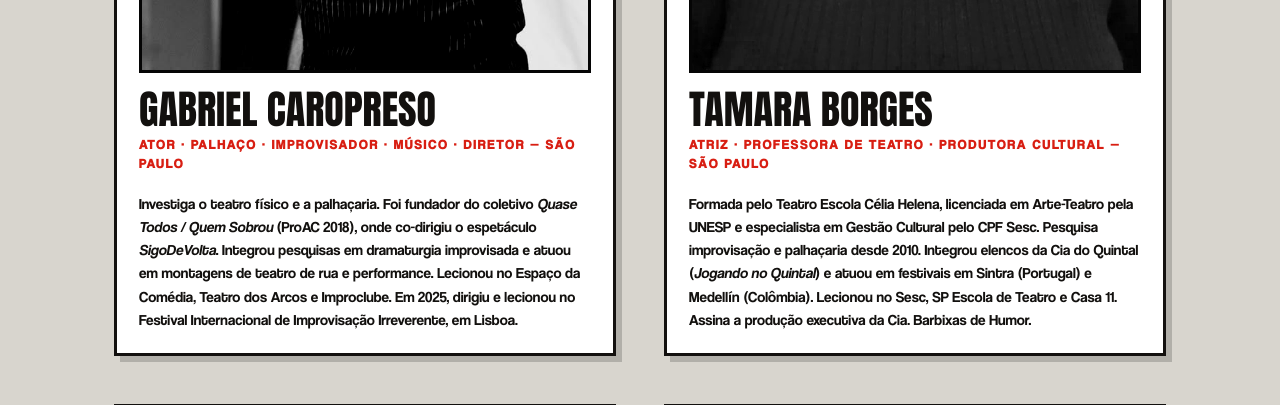
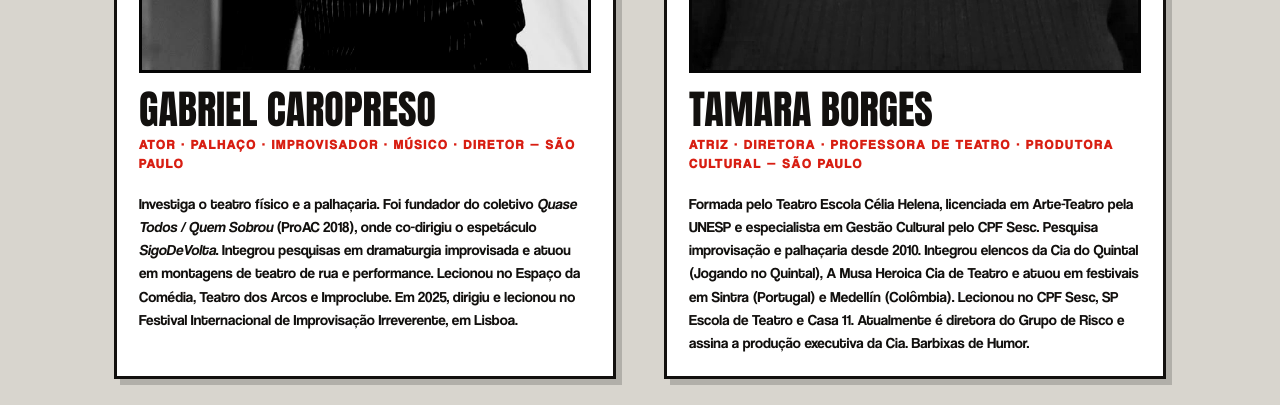
Before and after one commit to gcaropreso/improsp-website, a plain HTML site: page quem-somos.dc.html in a window 1280 px wide. Shown: the part 2060-2465 px from the top of the page. Drawn offline with nearby package versions, Linux system fonts and the light colour scheme; a web font is replaced by a local one.

Commit message:
Update quem-somos.dc.html

```diff
--- a/quem-somos.dc.html
+++ b/quem-somos.dc.html
@@ -78,9 +78,9 @@
         <img src="images/professores/tamara-borges.jpg" alt="Retrato em preto e branco de Tamara Borges" style="width:100%;aspect-ratio:4/5;object-fit:cover;display:block;border:3px solid var(--tinta);filter:grayscale(1) contrast(1.1)">
         <div>
           <h3 style="font-family:var(--text-display);font-size:clamp(28px,3.2vw,40px);line-height:.9;text-transform:uppercase">Tamara Borges</h3>
-          <p class="servico" style="font-size:13px;margin-top:8px;color:var(--vermelho-c)">Atriz · professora de teatro · produtora cultural — São Paulo</p>
+          <p class="servico" style="font-size:13px;margin-top:8px;color:var(--vermelho-c)">Atriz · diretora · professora de teatro · produtora cultural — São Paulo</p>
         </div>
-        <p style="font-size:15px;line-height:1.55">Formada pelo Teatro Escola Célia Helena, licenciada em Arte-Teatro pela UNESP e especialista em Gestão Cultural pelo CPF Sesc. Pesquisa improvisação e palhaçaria desde 2010. Integrou elencos da Cia do Quintal (<em>Jogando no Quintal</em>) e atuou em festivais em Sintra (Portugal) e Medellín (Colômbia). Lecionou no Sesc, SP Escola de Teatro e Casa 11. Assina a produção executiva da Cia. Barbixas de Humor.</p>
+        <p style="font-size:15px;line-height:1.55">Formada pelo Teatro Escola Célia Helena, licenciada em Arte-Teatro pela UNESP e especialista em Gestão Cultural pelo CPF Sesc. Pesquisa improvisação e palhaçaria desde 2010. Integrou elencos da Cia do Quintal (Jogando no Quintal), A Musa Heroica Cia de Teatro e atuou em festivais em Sintra (Portugal) e Medellín (Colômbia). Lecionou no CPF Sesc, SP Escola de Teatro e Casa 11. Atualmente é diretora do Grupo de Risco e assina a produção executiva da Cia. Barbixas de Humor.</p>
       </article>
 
       <article class="cartao" style="display:flex;flex-direction:column;gap:18px;box-shadow:6px 6px 0 rgba(0,0,0,.18)">
```
